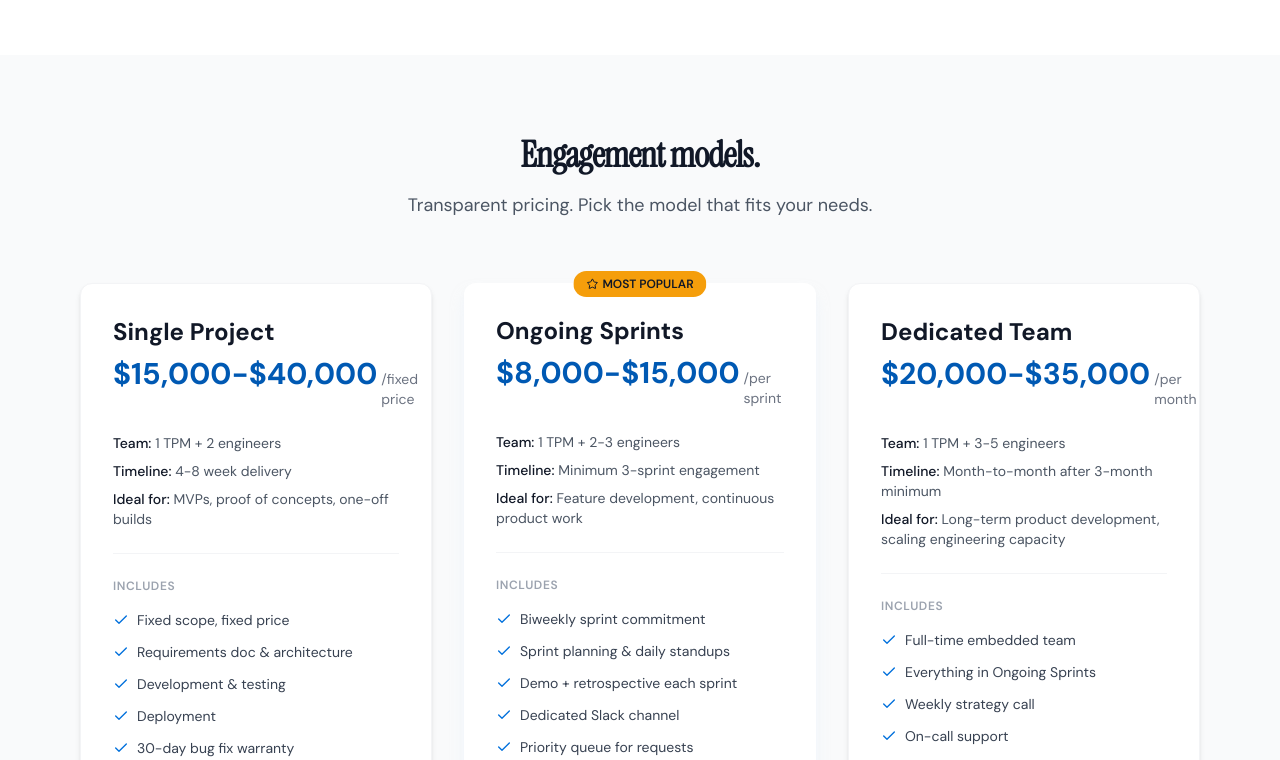
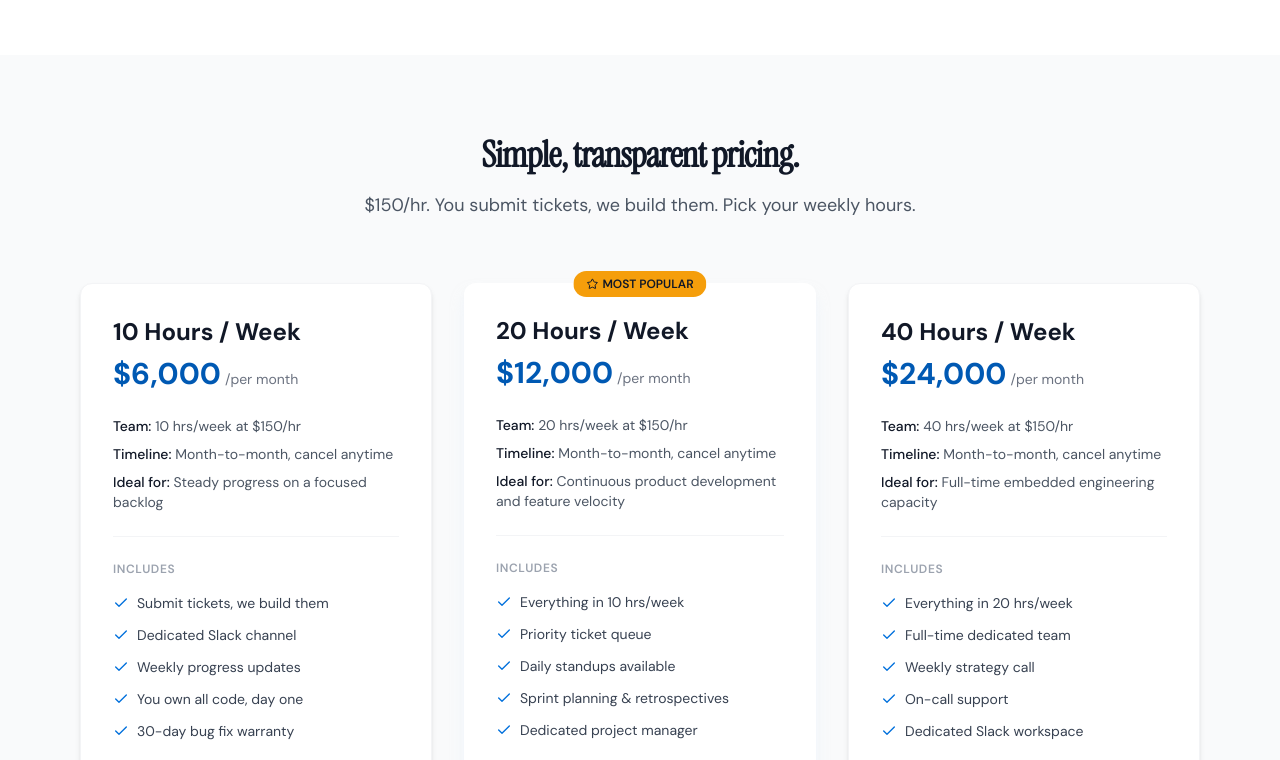
Before and after one commit to zachlittle42/CenturionAI, a Next.js app: page /ai-engineering in a window 1280 px wide. Shown: the part 2580-3340 px from the top of the page. Built offline with nearby package versions, Linux system fonts and the light colour scheme.

Commit message:
Update AI Engineering pricing to simple hourly model
$150/hr with 3 tiers: 10 hrs/week ($6k/mo), 20 hrs/week ($12k/mo),
40 hrs/week ($24k/mo). Submit tickets, we build them. Month-to-month.

Co-Authored-By: Claude Opus 4.6 <noreply@anthropic.com>

```diff
--- a/app/ai-engineering/page.tsx
+++ b/app/ai-engineering/page.tsx
@@ -135,48 +135,48 @@ const comparisonRows = [
 
 const pricingTiers = [
   {
-    name: "Single Project",
-    price: "$15,000-$40,000",
-    priceLabel: "fixed price",
+    name: "10 Hours / Week",
+    price: "$6,000",
+    priceLabel: "per month",
     popular: false,
-    team: "1 TPM + 2 engineers",
-    timeline: "4-8 week delivery",
-    idealFor: "MVPs, proof of concepts, one-off builds",
+    team: "10 hrs/week at $150/hr",
+    timeline: "Month-to-month, cancel anytime",
+    idealFor: "Steady progress on a focused backlog",
     features: [
-      "Fixed scope, fixed price",
-      "Requirements doc & architecture",
-      "Development & testing",
-      "Deployment",
+      "Submit tickets, we build them",
+      "Dedicated Slack channel",
+      "Weekly progress updates",
+      "You own all code, day one",
       "30-day bug fix warranty",
     ],
   },
   {
-    name: "Ongoing Sprints",
-    price: "$8,000-$15,000",
-    priceLabel: "per sprint",
+    name: "20 Hours / Week",
+    price: "$12,000",
+    priceLabel: "per month",
     popular: true,
-    team: "1 TPM + 2-3 engineers",
-    timeline: "Minimum 3-sprint engagement",
-    idealFor: "Feature development, continuous product work",
+    team: "20 hrs/week at $150/hr",
+    timeline: "Month-to-month, cancel anytime",
+    idealFor: "Continuous product development and feature velocity",
     features: [
-      "Biweekly sprint commitment",
-      "Sprint planning & daily standups",
-      "Demo + retrospective each sprint",
-      "Dedicated Slack channel",
-      "Priority queue for requests",
+      "Everything in 10 hrs/week",
+      "Priority ticket queue",
+      "Daily standups available",
+      "Sprint planning & retrospectives",
+      "Dedicated project manager",
     ],
   },
   {
-    name: "Dedicated Team",
-    price: "$20,000-$35,000",
+    name: "40 Hours / Week",
+    price: "$24,000",
     priceLabel: "per month",
     popular: false,
-    team: "1 TPM + 3-5 engineers",
-    timeline: "Month-to-month after 3-month minimum",
-    idealFor: "Long-term product development, scaling engineering capacity",
+    team: "40 hrs/week at $150/hr",
+    timeline: "Month-to-month, cancel anytime",
+    idealFor: "Full-time embedded engineering capacity",
     features: [
-      "Full-time embedded team",
-      "Everything in Ongoing Sprints",
+      "Everything in 20 hrs/week",
+      "Full-time dedicated team",
       "Weekly strategy call",
       "On-call support",
       "Dedicated Slack workspace",
@@ -425,10 +425,10 @@ export default function AIEngineeringPage() {
         <div className="container mx-auto max-w-6xl px-4">
           <div className="text-center mb-16">
             <h2 className="font-display text-3xl md:text-4xl font-bold tracking-tight mb-4 text-gray-900">
-              Engagement models.
+              Simple, transparent pricing.
             </h2>
             <p className="text-lg text-gray-600 max-w-2xl mx-auto">
-              Transparent pricing. Pick the model that fits your needs.
+              $150/hr. You submit tickets, we build them. Pick your weekly hours.
             </p>
           </div>
 
--- a/app/page.tsx
+++ b/app/page.tsx
@@ -138,7 +138,7 @@ export default function Home() {
                 <h3 className="text-2xl font-bold text-white mb-2">AI Engineering</h3>
                 <p className="text-amber-400 font-medium mb-4">Our AI team builds for you.</p>
                 <p className="text-brand-200 mb-6 leading-relaxed">
-                  AI-augmented engineering teams that ship working software in biweekly sprints.
+                  Submit tickets, we build them. AI-augmented engineering teams at $150/hr.
                   3x faster than traditional agencies. You own all the code.
                 </p>
 
@@ -146,8 +146,8 @@ export default function Home() {
                   {[
                     "Full-stack apps, internal tools, APIs",
                     "AI/ML features and data pipelines",
-                    "Biweekly delivery with daily standups",
-                    "Projects from $15k, sprints from $8k",
+                    "Submit tickets, we work on them",
+                    "10, 20, or 40 hrs/week from $6k/mo",
                   ].map((item) => (
                     <li key={item} className="flex items-start gap-2">
                       <Check className="h-5 w-5 text-amber-400 flex-shrink-0 mt-0.5" />
```
